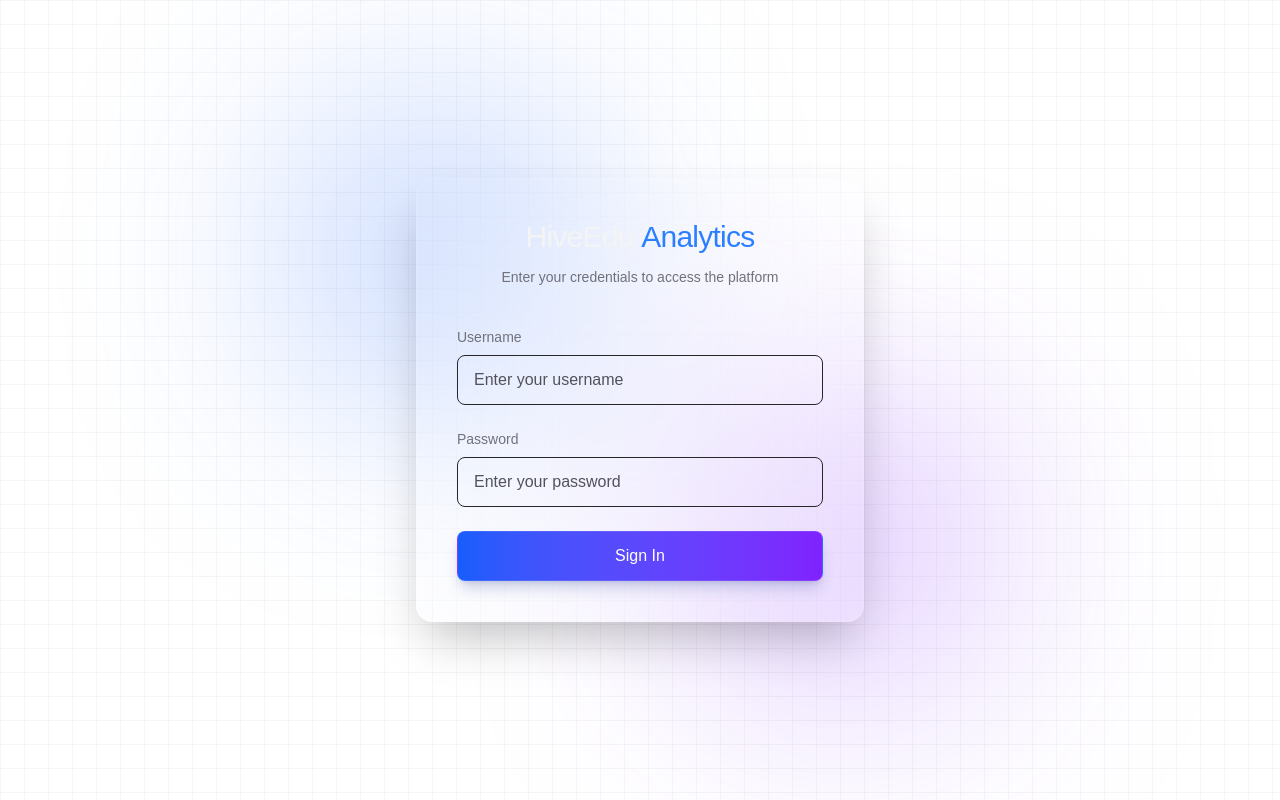
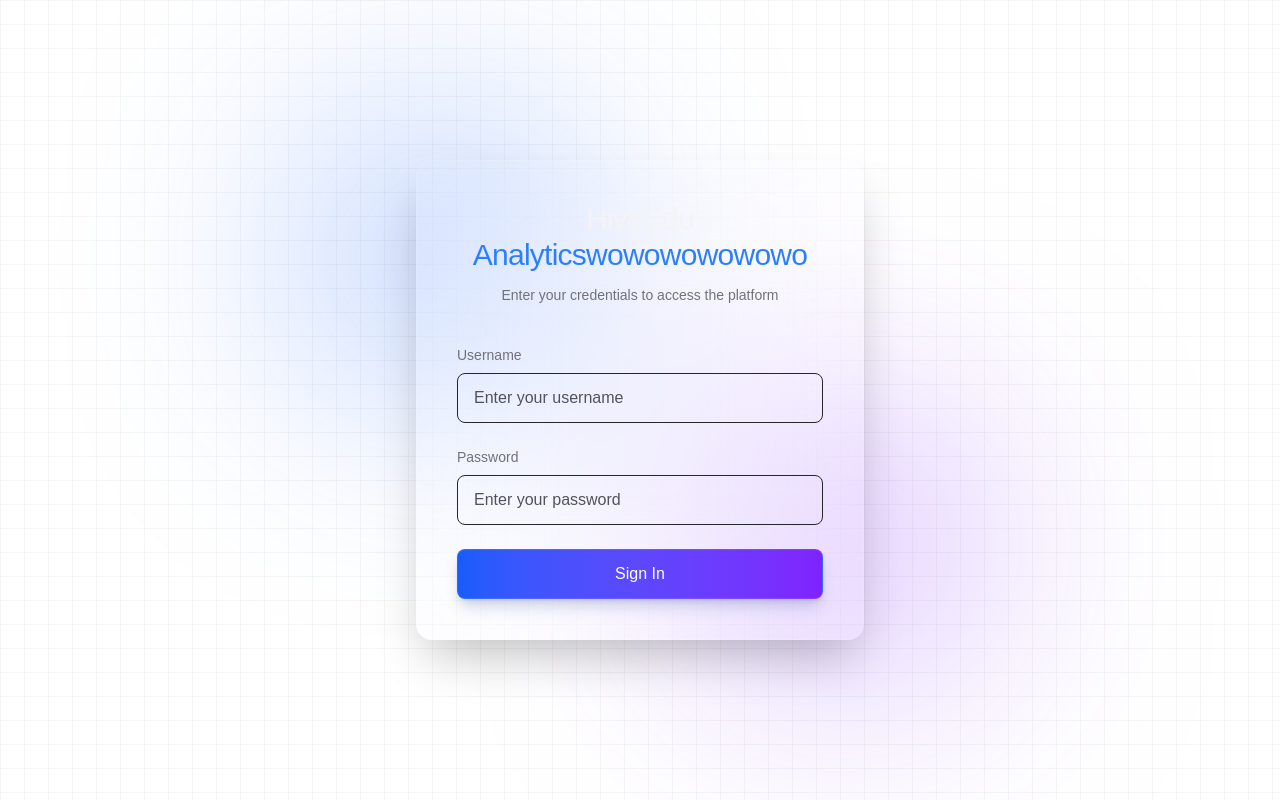
Before and after one commit to Hensigeraldi/HiveEdu-analytics, a Next.js app in the folder frontend-web/: page /login in a window 1280 px wide. Built offline with nearby package versions, Linux system fonts and the light colour scheme.

Commit message:
testing otomatisasi ci/cd jenkins

```diff
--- a/frontend-web/src/app/login/page.tsx
+++ b/frontend-web/src/app/login/page.tsx
@@ -66,7 +66,7 @@ export default function LoginPage() {
       <div className="login-card relative z-20 w-full max-w-md mx-4 sm:mx-0 p-8 sm:p-10 bg-white/[0.02] backdrop-blur-3xl border border-white/10 rounded-2xl shadow-2xl">
         <div className="mb-10 text-center">
           <h1 className="text-3xl font-medium login-brand-text tracking-tight">
-            HiveEdu <span className="font-normal text-blue-500">Analytics</span>
+            HiveEdu <span className="font-normal text-blue-500">Analyticswowowowowowo</span>
           </h1>
           <p className="mt-3 text-zinc-500 text-sm">
             Enter your credentials to access the platform
```
